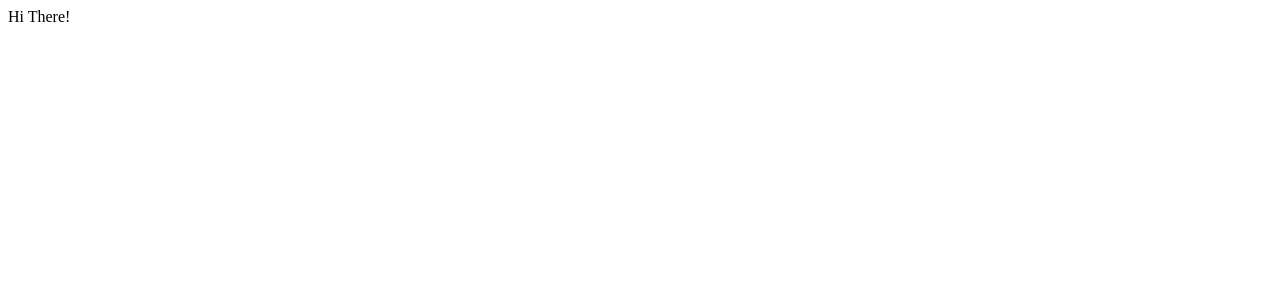
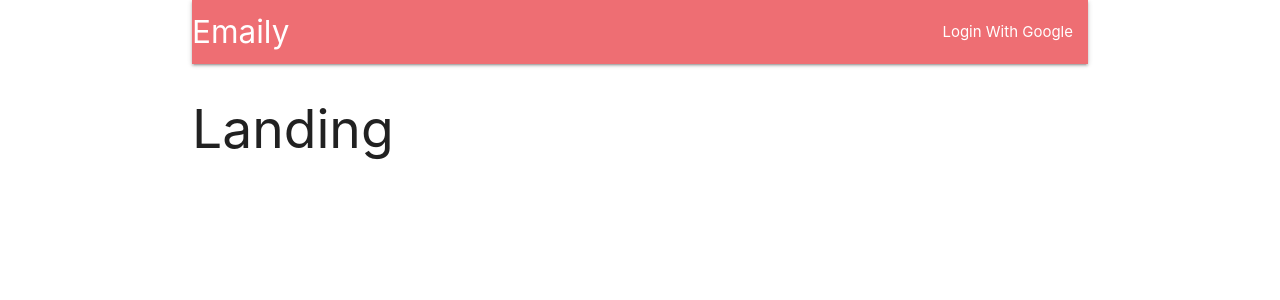
Before and after one commit to boyang1020/Emaily, a React (Create React App) app in the folder client/: page / in a window 1280 px wide. Shown: the top 300 px of the page. Built offline with nearby package versions, Linux system fonts and the light colour scheme.

Commit message:
add reducer

```diff
--- a/client/package.json
+++ b/client/package.json
@@ -4,6 +4,7 @@
   "private": true,
   "dependencies": {
     "http-proxy-middleware": "^0.19.0",
+    "materialize-css": "^1.0.0",
     "react": "^16.6.0",
     "react-dom": "^16.6.0",
     "react-redux": "^5.1.0",
--- a/client/src/components/App.js
+++ b/client/src/components/App.js
@@ -1,9 +1,22 @@
 import React from 'react';
+import { BrowserRouter, Route} from 'react-router-dom';
+
+import Header from './Header'
+const Dashboard = () => <h2>Dashboard</h2>
+const SurveyNew = () => <h2>SurveyNew</h2>
+const Landing = () => <h2>Landing</h2>
 
 const App = () => {
     return(
         <div>
-            Hi There!
+            <BrowserRouter>
+            <div className="container">
+                <Header />
+                <Route exact path="/" component={Landing} />
+                <Route exact path="/surveys" component={Dashboard} />
+                <Route path="/surveys/new" component={SurveyNew} />
+            </div>
+            </BrowserRouter>
         </div>
     );
 };
--- /dev/null
+++ b/client/src/components/Header.js
@@ -0,0 +1,20 @@
+import React, { Component } from 'react';
+
+class Header extends Component {
+	render() {
+		return (
+			<nav>
+				<div className="nav-wrapper">
+					<a className="left brand-logo">Emaily</a>
+					<ul className="right">
+						<li>
+							<a>Login With Google</a>
+						</li>
+					</ul>
+				</div>
+			</nav>
+		);
+	}
+}
+
+export default Header;
--- a/client/src/index.js
+++ b/client/src/index.js
@@ -1,5 +1,17 @@
+import 'materialize-css/dist/css/materialize.min.css'
 import React from 'react';
 import ReactDOM from 'react-dom';
+import { Provider } from 'react-redux';
+import { createStore, applyMiddleware } from 'redux';
+import reducers from './reducers';
+
 import App from './components/App';
 
-ReactDOM.render(<App />, document.querySelector('#root'));
+const store = createStore(reducers, {}, applyMiddleware());
+
+ReactDOM.render(
+	<Provider store={store}>
+		<App />
+	</Provider>,
+	document.querySelector('#root')
+);
--- /dev/null
+++ b/client/src/reducers/authReducer.js
@@ -0,0 +1,6 @@
+export default function(state = {}, action) {
+	switch (action.type) {
+		default:
+			return state;
+	}
+}
--- /dev/null
+++ b/client/src/reducers/index.js
@@ -0,0 +1,6 @@
+import { combineReducers } from 'redux';
+import authReducer from './authReducer';
+
+export default combineReducers({
+ auth: authReducer
+});
```
Also changed, not shown: 1 other file (tests, documents, lock files or other folders).
